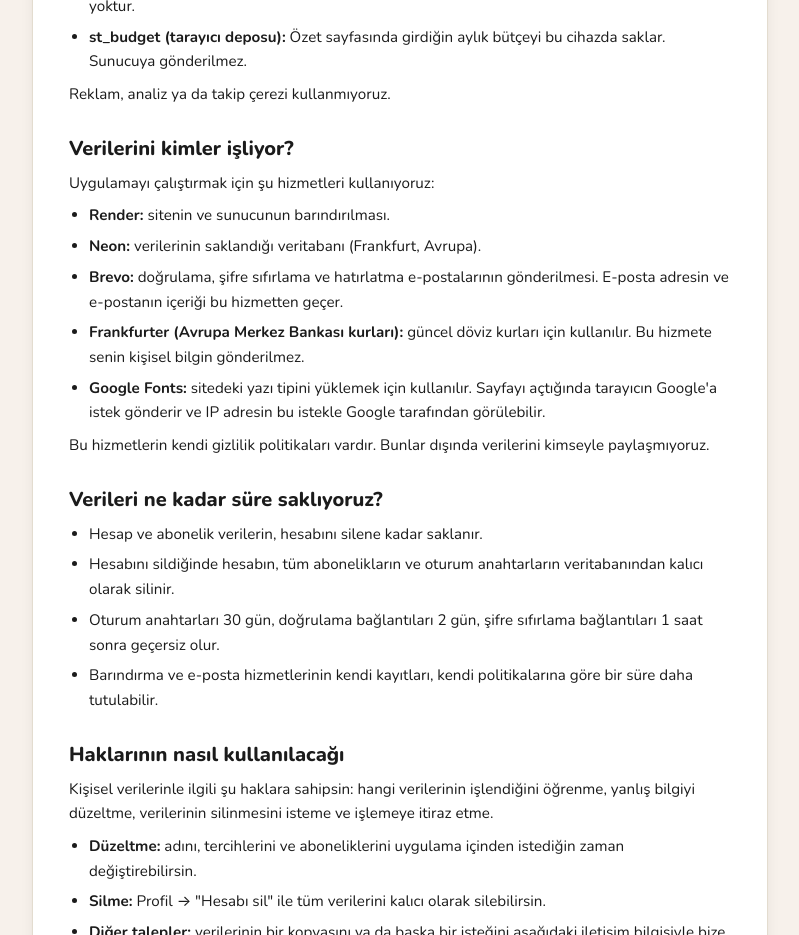
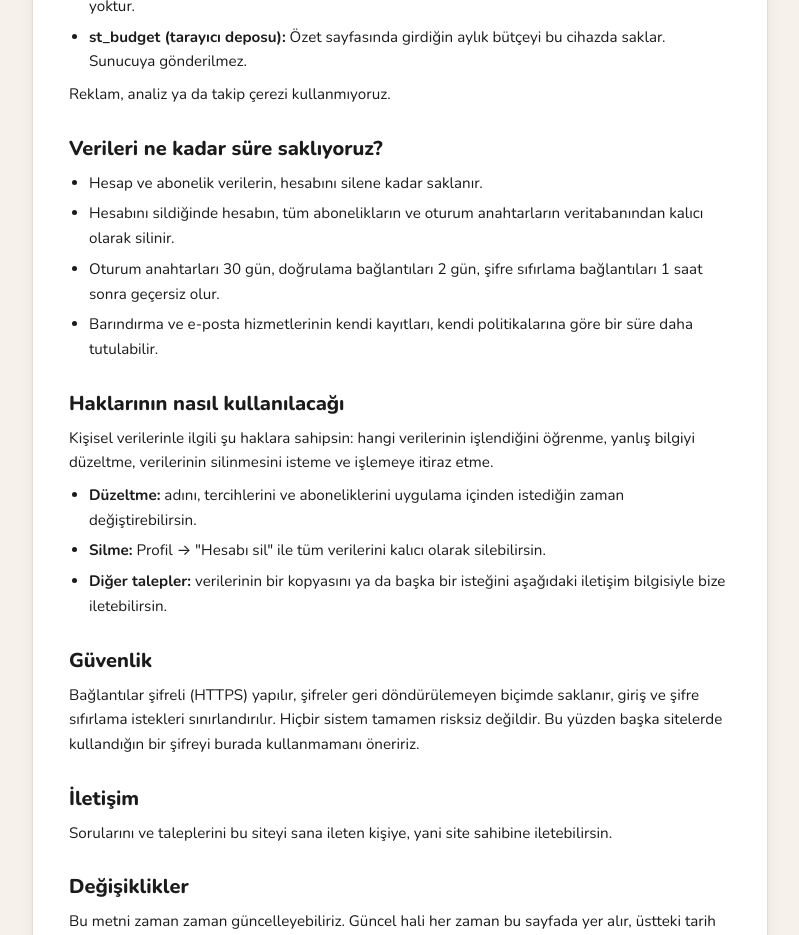
Before and after one commit to dlrtech/subscription-tracker, a React (Vite) app in the folder frontend/: page /gizlilik in a window 1280 px wide. Shown: the part 1120-2055 px from the top of the page, without its empty margins (240-1039 px from the left). Built offline with nearby package versions, Linux system fonts and the light colour scheme; no server answers.

Commit message:
docs(frontend): remove the data processors section from the privacy page

```diff
--- a/frontend/src/pages/Privacy.tsx
+++ b/frontend/src/pages/Privacy.tsx
@@ -66,18 +66,6 @@ export default function Privacy() {
           <p>Reklam, analiz ya da takip çerezi kullanmıyoruz.</p>
         </Section>
 
-        <Section title="Verilerini kimler işliyor?">
-          <p>Uygulamayı çalıştırmak için şu hizmetleri kullanıyoruz:</p>
-          <ul>
-            <li><b>Render:</b> sitenin ve sunucunun barındırılması.</li>
-            <li><b>Neon:</b> verilerinin saklandığı veritabanı (Frankfurt, Avrupa).</li>
-            <li><b>Brevo:</b> doğrulama, şifre sıfırlama ve hatırlatma e-postalarının gönderilmesi. E-posta adresin ve e-postanın içeriği bu hizmetten geçer.</li>
-            <li><b>Frankfurter (Avrupa Merkez Bankası kurları):</b> güncel döviz kurları için kullanılır. Bu hizmete senin kişisel bilgin gönderilmez.</li>
-            <li><b>Google Fonts:</b> sitedeki yazı tipini yüklemek için kullanılır. Sayfayı açtığında tarayıcın Google'a istek gönderir ve IP adresin bu istekle Google tarafından görülebilir.</li>
-          </ul>
-          <p>Bu hizmetlerin kendi gizlilik politikaları vardır. Bunlar dışında verilerini kimseyle paylaşmıyoruz.</p>
-        </Section>
-
         <Section title="Verileri ne kadar süre saklıyoruz?">
           <ul>
             <li>Hesap ve abonelik verilerin, hesabını silene kadar saklanır.</li>
```
Also changed, not shown: 1 other file (tests, documents, lock files or other folders).
